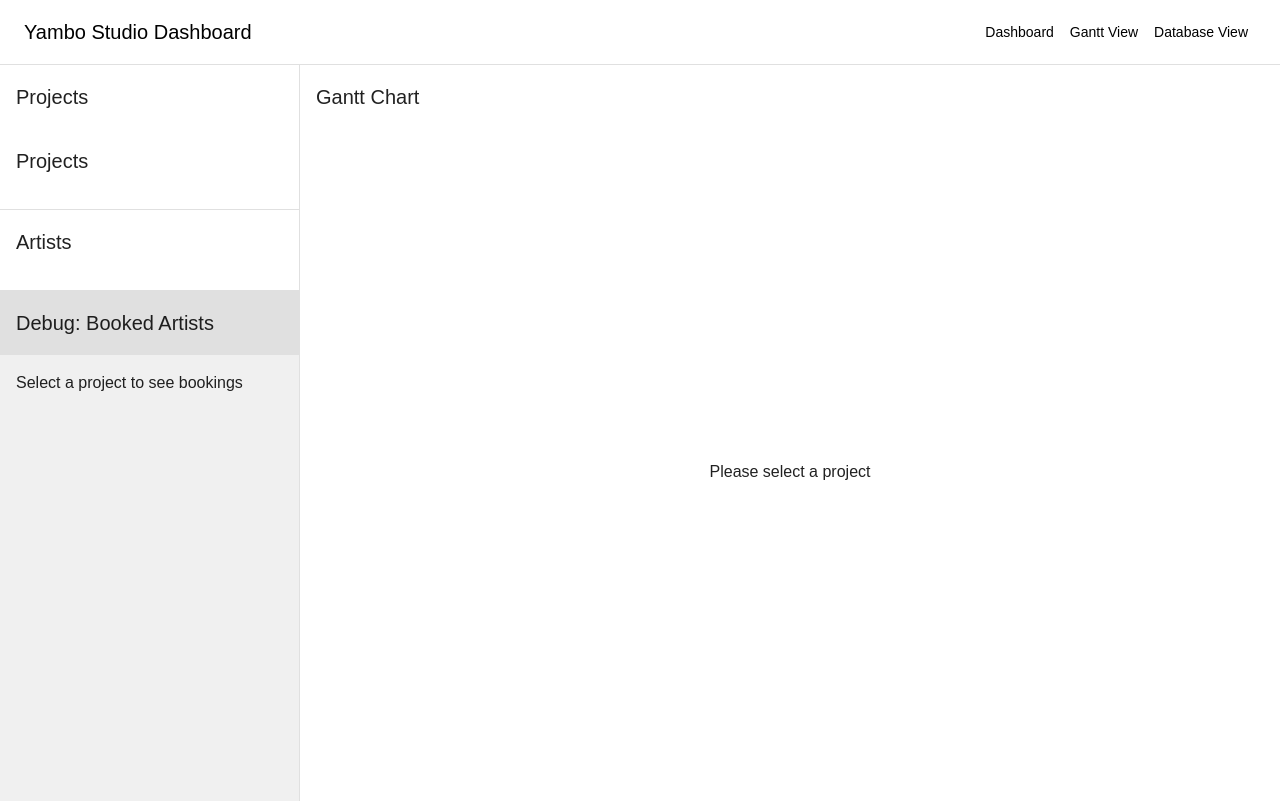
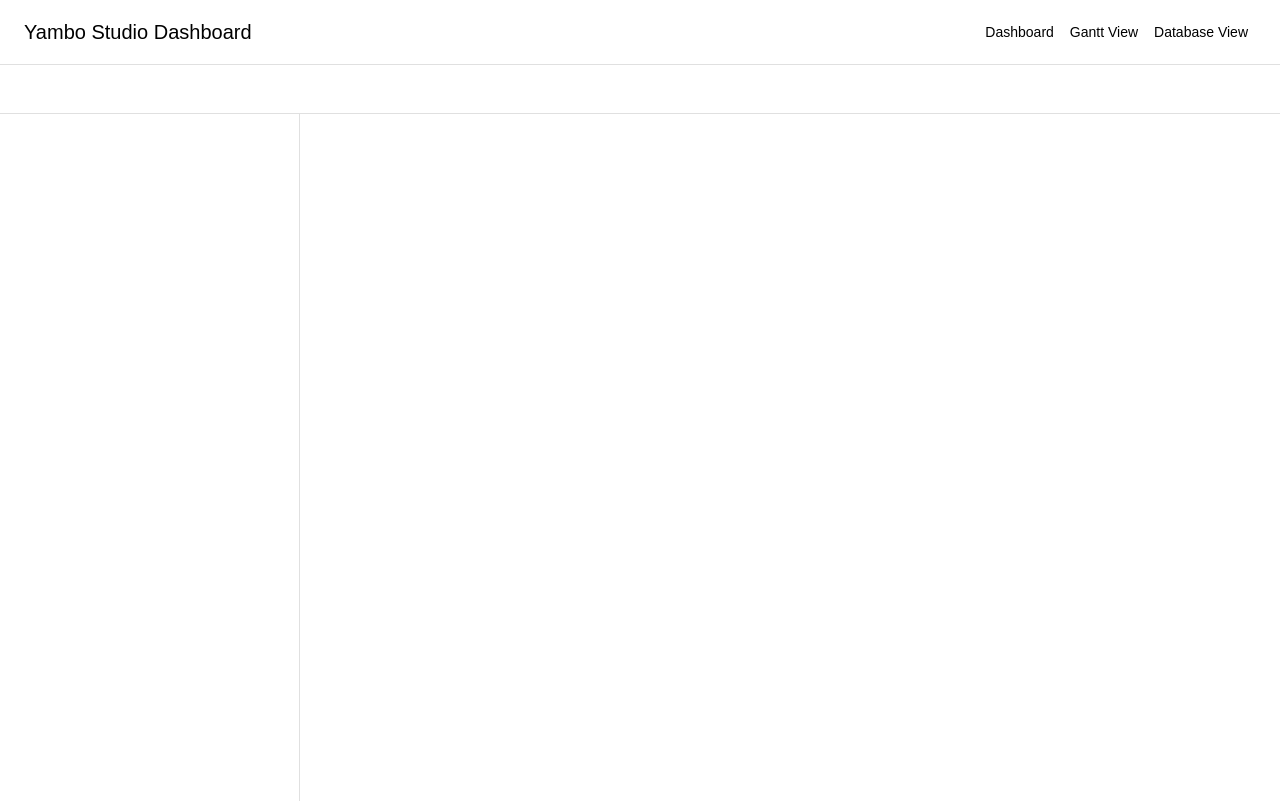
Before and after one commit to yamb0x/_yambo-studio-dash-v1, a React (Create React App) app: page /gantt in a window 1280 px wide. Built offline with nearby package versions, Linux system fonts and the light colour scheme; the HTML template or start-up script is replaced by a standard one.

Commit message:
dash 1.5
top projects bar

```diff
--- /dev/null
+++ b/src/components/Gantt/ProjectTabs.js
@@ -0,0 +1,35 @@
+import React from 'react';
+import { Tabs, Tab, Box } from '@mui/material';
+
+function ProjectTabs({ projects, selectedProject, onSelectProject }) {
+  return (
+    <Box sx={{ borderBottom: 1, borderColor: 'divider' }}>
+      <Tabs
+        value={selectedProject ? selectedProject.id : false}
+        onChange={(event, newValue) => {
+          const selected = projects.find(p => p.id === newValue);
+          onSelectProject(selected);
+        }}
+        variant="scrollable"
+        scrollButtons="auto"
+      >
+        {projects.map((project) => (
+          <Tab
+            key={project.id}
+            label={project.name}
+            value={project.id}
+            sx={{
+              color: selectedProject && selectedProject.id === project.id ? 'white' : 'inherit',
+              backgroundColor: selectedProject && selectedProject.id === project.id ? 'black' : 'transparent',
+              '&:hover': {
+                backgroundColor: selectedProject && selectedProject.id === project.id ? 'black' : 'rgba(0, 0, 0, 0.04)',
+              },
+            }}
+          />
+        ))}
+      </Tabs>
+    </Box>
+  );
+}
+
+export default ProjectTabs;
--- a/src/pages/GanttView.js
+++ b/src/pages/GanttView.js
@@ -1,138 +1,98 @@
-import React, { useState, useCallback, useEffect, useMemo } from 'react';
-import { Box, Typography, Paper, Divider, List, ListItem, ListItemText, IconButton } from '@mui/material';
-import DeleteIcon from '@mui/icons-material/Delete';
-import { DndProvider, useDrop } from 'react-dnd';
-import { HTML5Backend } from 'react-dnd-html5-backend';
-import ProjectList from '../components/Gantt/ProjectList';
+import React, { useState, useCallback, useMemo } from 'react';
+import { Box } from '@mui/material';
+import ProjectTabs from '../components/Gantt/ProjectTabs';
+import ArtistList from '../components/Gantt/ArtistList';
 import GanttChart from '../components/Gantt/GanttChart';
-import ArtistList from '../components/Gantt/ArtistList';
+import RightPanel from '../components/Gantt/RightPanel';
 import { useProjects } from '../contexts/ProjectContext';
-import moment from 'moment';
 import { useArtists } from '../contexts/ArtistContext';
-import RightPanel from '../components/Gantt/RightPanel';
-import { COLORS } from '../constants'; // Make sure you have this file with color constants
+import { COLORS } from '../constants';
 
-const SIDE_PANEL_WIDTH = 300; // Set this to your desired width
+const SIDE_PANEL_WIDTH = 300;
 
 function GanttView() {
-  const {
-    projects,
-    addBooking,
-    removeBooking,
-    addDelivery,
-    editDelivery,
-    deleteDelivery,
-    updateProjectBudget
-  } = useProjects();
-  const { artists } = useArtists();  // Add this line
+  const { projects, addProject, updateProject } = useProjects();
+  const { artists } = useArtists();
   const [selectedProject, setSelectedProject] = useState(null);
-  const [, forceUpdate] = useState();
 
-  useEffect(() => {
-    console.log("Selected Project:", selectedProject);
-    console.log("Bookings:", selectedProject?.bookings);
+  const handleSelectProject = useCallback((project) => {
+    setSelectedProject(project);
+  }, []);
+
+  const handleAddProject = useCallback((newProject) => {
+    addProject(newProject);
+  }, [addProject]);
+
+  const handleArtistDrop = useCallback((artistId, dropPosition) => {
+    if (selectedProject) {
+      console.log(`Artist ${artistId} dropped at position ${dropPosition}`);
+    }
   }, [selectedProject]);
 
-  const handleAddBooking = useCallback((newBooking) => {
-    addBooking(newBooking);
-    forceUpdate({});
-  }, [addBooking]);
+  const handleUpdateBooking = useCallback((updatedBooking) => {
+    if (selectedProject) {
+      const updatedBookings = selectedProject.bookings.map(booking =>
+        booking.id === updatedBooking.id ? updatedBooking : booking
+      );
+      const updatedProject = { ...selectedProject, bookings: updatedBookings };
+      setSelectedProject(updatedProject);
+      updateProject(updatedProject);
+    }
+  }, [selectedProject, updateProject]);
 
-  const handleRemoveBooking = useCallback((bookingId) => {
+  const handleDeleteBooking = useCallback((bookingId) => {
     if (selectedProject) {
-      console.log("Removing booking:", bookingId);
-      removeBooking(selectedProject.id, bookingId);
-      setSelectedProject(prevProject => ({
-        ...prevProject,
-        bookings: prevProject.bookings.filter(booking => booking.id !== bookingId)
-      }));
-      forceUpdate({});
+      const updatedBookings = selectedProject.bookings.filter(booking => booking.id !== bookingId);
+      const updatedProject = { ...selectedProject, bookings: updatedBookings };
+      setSelectedProject(updatedProject);
+      updateProject(updatedProject);
     }
-  }, [removeBooking, selectedProject]);
+  }, [selectedProject, updateProject]);
+
+  const handleAddDelivery = useCallback((newDelivery) => {
+    if (selectedProject) {
+      const updatedDeliveries = [...selectedProject.deliveries, newDelivery];
+      const updatedProject = { ...selectedProject, deliveries: updatedDeliveries };
+      setSelectedProject(updatedProject);
+      updateProject(updatedProject);
+    }
+  }, [selectedProject, updateProject]);
 
   const handleEditDelivery = useCallback((updatedDelivery) => {
     if (selectedProject) {
-      editDelivery(selectedProject.id, updatedDelivery);
-      setSelectedProject(prevProject => ({
-        ...prevProject,
-        deliveries: prevProject.deliveries.map(delivery =>
-          delivery.id === updatedDelivery.id ? updatedDelivery : delivery
-        )
-      }));
+      const updatedDeliveries = selectedProject.deliveries.map(delivery =>
+        delivery.id === updatedDelivery.id ? updatedDelivery : delivery
+      );
+      const updatedProject = { ...selectedProject, deliveries: updatedDeliveries };
+      setSelectedProject(updatedProject);
+      updateProject(updatedProject);
     }
-  }, [selectedProject, editDelivery]);
+  }, [selectedProject, updateProject]);
 
   const handleDeleteDelivery = useCallback((deliveryId) => {
     if (selectedProject) {
-      deleteDelivery(selectedProject.id, deliveryId);
-      setSelectedProject(prevProject => ({
-        ...prevProject,
-        deliveries: prevProject.deliveries.filter(delivery => delivery.id !== deliveryId)
-      }));
+      const updatedDeliveries = selectedProject.deliveries.filter(delivery => delivery.id !== deliveryId);
+      const updatedProject = { ...selectedProject, deliveries: updatedDeliveries };
+      setSelectedProject(updatedProject);
+      updateProject(updatedProject);
     }
-  }, [selectedProject, deleteDelivery]);
+  }, [selectedProject, updateProject]);
 
   const handleUpdateBudget = useCallback((newBudget) => {
     if (selectedProject) {
       const updatedProject = { ...selectedProject, budget: newBudget };
-      // Update the project in your state or send to backend
-      // For example:
-      // updateProject(updatedProject);
       setSelectedProject(updatedProject);
+      updateProject(updatedProject);
     }
-  }, [selectedProject]);
+  }, [selectedProject, updateProject]);
 
   const handleUpdateRevenue = useCallback((newRevenue) => {
     if (selectedProject) {
       const updatedProject = { ...selectedProject, revenue: newRevenue };
-      // Update the project in your state or send to backend
-      // For example:
-      // updateProject(updatedProject);
       setSelectedProject(updatedProject);
+      updateProject(updatedProject);
     }
-  }, [selectedProject]);
-
-  const [, drop] = useDrop({
-    accept: 'ARTIST',
-    drop: (item, monitor) => {
-      if (selectedProject) {
-        const dropPosition = monitor.getClientOffset();
-        const ganttChartElement = document.getElementById('gantt-chart');
-        const ganttRect = ganttChartElement.getBoundingClientRect();
-        const dropX = dropPosition.x - ganttRect.left;
-
-        const weekWidth = 200; // Make sure this matches the WEEK_WIDTH in GanttChart
-        const droppedWeek = Math.floor(dropX / weekWidth);
-        const startDate = moment(selectedProject.startDate).add(droppedWeek, 'weeks');
-        const endDate = startDate.clone().add(6, 'days');
-
-        const artist = artists.find(a => a.id === item.id);
-        const dailyRate = parseFloat(artist ? artist.dailyRate : 0);
-
-        const newBooking = {
-          id: Date.now(),
-          projectId: selectedProject.id,
-          artistId: item.id,
-          artistName: item.name,
-          startDate: startDate.format('YYYY-MM-DD'),
-          endDate: endDate.format('YYYY-MM-DD'),
-          dailyRate: dailyRate,  // This should now be a number
-        };
-
-        handleAddBooking(newBooking);
-      }
-    },
-  });
-
-  const handleAddDelivery = useCallback((newDelivery) => {
-    if (selectedProject) {
-      addDelivery(selectedProject.id, newDelivery);
-      setSelectedProject(prevProject => ({
-        ...prevProject,
-        deliveries: [...(prevProject.deliveries || []), newDelivery]
-      }));
-    }
-  }, [selectedProject, addDelivery]);
+  }, [selectedProject, updateProject]);
 
   const artistColors = useMemo(() => {
     if (!selectedProject || !selectedProject.bookings) {
@@ -145,87 +105,38 @@ function GanttView() {
     }, {});
   }, [selectedProject]);
 
-  const handleSelectProject = useCallback((project) => {
-    setSelectedProject(project);
-  }, []);
-
   return (
     <Box sx={{ display: 'flex', flexDirection: 'column', height: 'calc(100vh - 64px)', width: '100%' }}>
-      <Box sx={{ display: 'flex', flex: 1, minHeight: 0 }}>
+      <ProjectTabs
+        projects={projects}
+        selectedProject={selectedProject}
+        onSelectProject={handleSelectProject}
+      />
+      <Box sx={{ display: 'flex', height: 'calc(100% - 48px)' }}>
         {/* Left Panel */}
-        <Box sx={{
-          width: SIDE_PANEL_WIDTH,
-          borderRight: '1px solid #e0e0e0',
-          display: 'flex',
-          flexDirection: 'column',
-          flexShrink: 0,
-          overflow: 'auto',
-        }}>
-          <Paper elevation={0} sx={{ borderRadius: 0, borderBottom: '1px solid #e0e0e0' }}>
-            <Typography variant="h6" sx={{ p: 2 }}>Projects</Typography>
-            <ProjectList
-              selectedProject={selectedProject}
-              onSelectProject={handleSelectProject}
-            />
-          </Paper>
-          <Paper elevation={0} sx={{ borderRadius: 0, borderBottom: '1px solid #e0e0e0' }}>
-            <Typography variant="h6" sx={{ p: 2 }}>Artists</Typography>
-            <ArtistList />
-          </Paper>
-          <Paper elevation={0} sx={{ borderRadius: 0, flexGrow: 1, bgcolor: '#f0f0f0', minHeight: '200px' }}>
-            <Typography variant="h6" sx={{ p: 2, bgcolor: '#e0e0e0' }}>Debug: Booked Artists</Typography>
-            {selectedProject ? (
-              selectedProject.bookings && selectedProject.bookings.length > 0 ? (
-                <List>
-                  {selectedProject.bookings.map((booking) => (
-                    <ListItem
-                      key={booking.id}
-                      secondaryAction={
-                        <IconButton
-                          edge="end"
-                          aria-label="delete"
-                          onClick={() => {
-                            console.log("Delete button clicked for booking:", booking.id);
-                            handleRemoveBooking(booking.id);
-                          }}
-                        >
-                          <DeleteIcon />
-                        </IconButton>
-                      }
-                    >
-                      <ListItemText
-                        primary={booking.artistName}
-                        secondary={`${booking.startDate} - ${booking.endDate}`}
-                      />
-                    </ListItem>
-                  ))}
-                </List>
-              ) : (
-                <Typography sx={{ p: 2 }}>No bookings for this project</Typography>
-              )
-            ) : (
-              <Typography sx={{ p: 2 }}>Select a project to see bookings</Typography>
-            )}
-          </Paper>
+        <Box sx={{ width: SIDE_PANEL_WIDTH, borderRight: '1px solid #e0e0e0', overflowY: 'auto' }}>
+          <ArtistList
+            artists={artists}
+            onArtistDrop={handleArtistDrop}
+          />
         </Box>
 
-        {/* Center Panel (Gantt Chart) */}
-        <Box ref={drop} sx={{ flex: 1, p: 2, overflowX: 'auto', overflowY: 'auto' }}>
-          <Typography variant="h6" gutterBottom>Gantt Chart</Typography>
-          {selectedProject ? (
-            <GanttChart key={selectedProject.id} project={selectedProject} />
-          ) : (
-            <Box sx={{ display: 'flex', justifyContent: 'center', alignItems: 'center', height: '100%' }}>
-              <Typography>Please select a project</Typography>
-            </Box>
+        {/* Main Gantt Chart Area */}
+        <Box sx={{ flex: 1, overflowX: 'auto' }}>
+          {selectedProject && (
+            <GanttChart
+              project={selectedProject}
+              onUpdateBooking={handleUpdateBooking}
+              onDeleteBooking={handleDeleteBooking}
+            />
           )}
         </Box>
       </Box>
 
-      {/* Bottom Panel (former Right Panel) */}
+      {/* Bottom Panel */}
       {selectedProject && (
         <Box sx={{
-          height: '30%', // Adjust this value to change the height of the bottom panel
+          height: '30%',
           borderTop: '1px solid #e0e0e0',
           overflowY: 'auto',
           display: 'flex',
@@ -245,10 +156,4 @@ function GanttView() {
   );
 }
 
-export default function WrappedGanttView() {
-  return (
-    <DndProvider backend={HTML5Backend}>
-      <GanttView />
-    </DndProvider>
-  );
-}
+export default GanttView;
```
